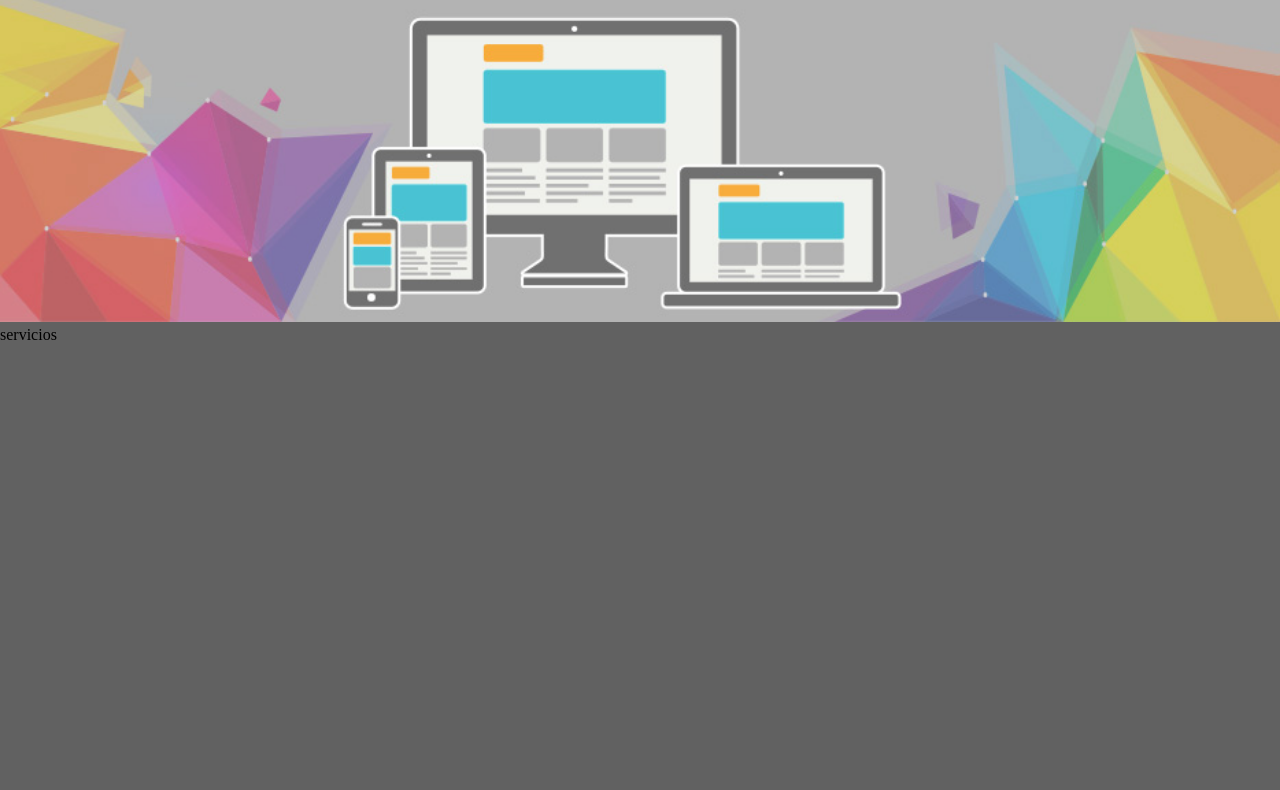
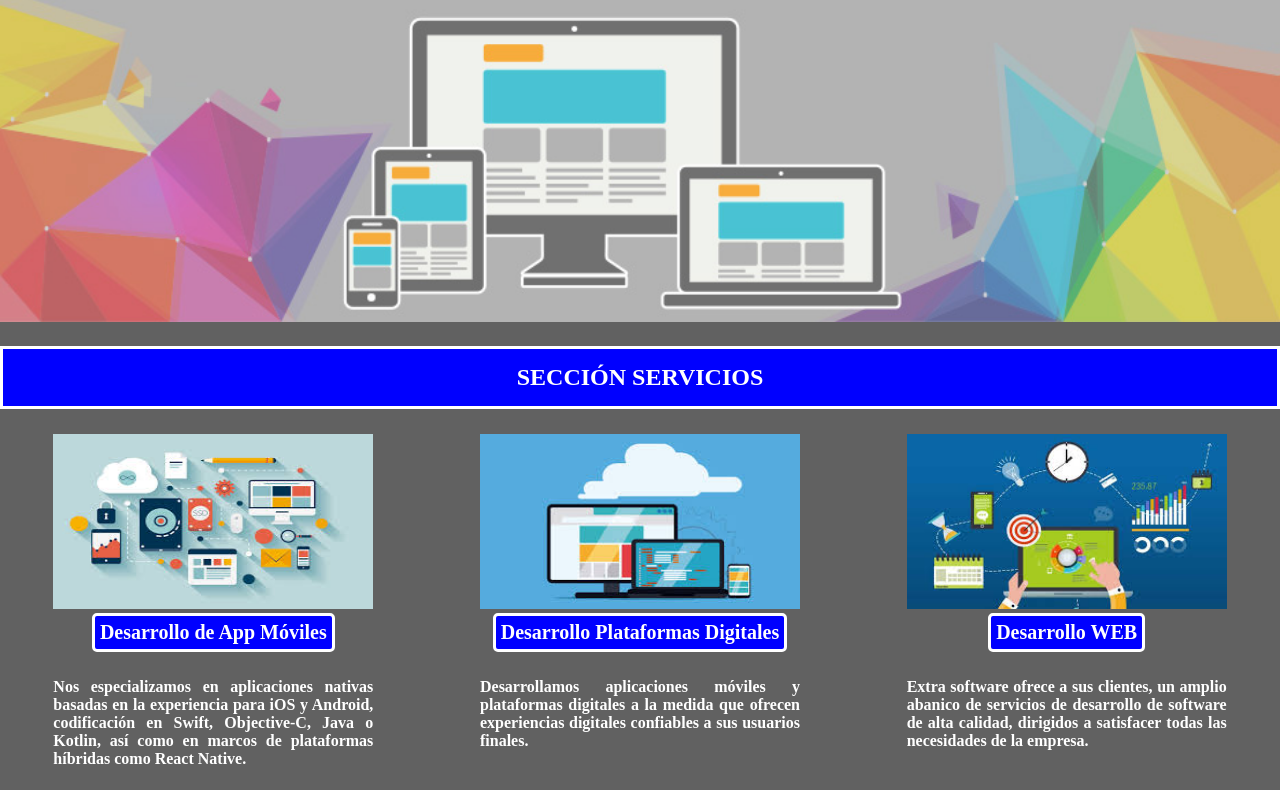
Before and after one commit to MisionTic2022-Grupo71/semana-1-71, a website: page src/index.html in a window 1280 px wide. Shown: the part 67-857 px from the top of the page. Before the commit the page ends 800 px from the top, so only its background shows below. Drawn offline with Linux system fonts and the light colour scheme.

Commit message:
Servicios Terminados

```diff
--- a/src/index.html
+++ b/src/index.html
@@ -17,12 +17,56 @@
                     <li class="menu__item"><a class="menu__link" href="#news">NOTICIAS</a></li>
                     <li class="menu__item"><a class="menu__link" href="#team">EQUIPO</a></li>
                 </ul>
-            </nav>
         </div>
         <img src="banner.jpg" alt="imagen principal" class="imagen-cabecera"/>
     </header>
     <main>
-        <div>servicios</div> <!--Seccion de servicios-->
+        <div> <!--Seccion de servicios-->
+        <div id="services">
+            <h2>
+                SECCIÓN SERVICIOS
+            </h2>
+            <div class="servicios-container">
+                <div class= "servicios-total">
+                    <img src="servicios1.jpg"width="320" height="175" alt="servicio 1" class="imagen-servicio">
+                    <a href="https://www.consware.com.co/desarrollo-de-software/?utm_source=google&utm_medium=cpc&utm_campaign=consware_leadgeneration_busqueda_skags&utm_term=empresas_de_desarrollo_de_software&utm_content=anuncio_busqueda&utm_term=empresas%20de%20desarrollo%20de%20software&utm_campaign=Consware_leadgeneration_busqueda_skags_CO&utm_source=adwords&utm_medium=ppc&hsa_acc=6652011515&hsa_cam=11672460133&hsa_grp=112417755006&hsa_ad=481332894693&hsa_src=g&hsa_tgt=kwd-298110695515&hsa_kw=empresas%20de%20desarrollo%20de%20software&hsa_mt=b&hsa_net=adwords&hsa_ver=3&gclid=Cj0KCQiAh4j-BRCsARIsAGeV12C01fYP4hHbyfFre7WE3J3yIOpS5uQuwK08mfSmSXDnc4W2ZBFjzh0aArh4EALw_wcB" class = "parrafo-servicio">
+                        Desarrollo de App Móviles
+                    </a>
+
+                </div>
+                <div class= "servicios-total">
+                    <img src="servicio2.jpg"width="320" height="175" alt="servicio 2" class="imagen-servicio">
+                    <a href="https://www.appswigi.com.co/?utm_source=google-sem&utm_medium=paid&utm_campaign=soluciones&utm_term=category&utm_content=empresas-de-desarrollo" class = "parrafo-servicio">
+                        Desarrollo Plataformas Digitales
+                    </a>
+                </div>
+                <div class= "servicios-total">
+                    <img src="servicio3.jpg"width="320" height="175" alt="servicio 3" class="imagen-servicio">
+                    <a href="http://www.extrasoft.es/servicios-de-desarrollo-de-software/" class = "parrafo-servicio">
+                        Desarrollo WEB
+                    </a>
+                </div>
+            </div>
+            <div class="servicios-container">
+                <div class="servicios-parrafo">
+                    <h4>
+                        Nos especializamos en aplicaciones nativas basadas en la experiencia para iOS y Android, codificación en Swift, Objective-C, Java o Kotlin, así como en marcos de plataformas híbridas como React Native.
+                    </h4>
+
+                </div>
+                <div class="servicios-parrafo">
+                    <h4>
+                        Desarrollamos aplicaciones móviles y plataformas digitales a la medida que ofrecen experiencias digitales confiables a sus usuarios finales.
+                    </h4>
+
+                </div>
+                <div class="servicios-parrafo">
+                    <h4>
+                        Extra software ofrece a sus clientes, un amplio abanico de servicios de desarrollo de software de alta calidad, dirigidos a satisfacer todas las necesidades de la empresa.
+                    </h4>
+
+                </div>
+            </div>
         <div></div> <!--Seccion de noticias-->
         <div></div> <!--Seccion de equipo-->
     </main>
--- a/src/style.css
+++ b/src/style.css
@@ -41,3 +41,50 @@ nav{
 .imagen-cabecera{
     width: 100%;
 }
+
+/*sección servicios*/
+#services h2{
+    border: solid;
+    text-align: center;
+    color: white;
+    background-color: blue;
+    padding: 15px;
+
+}
+
+.servicios-container{
+    display: flex;
+    width: 100%;
+}
+.servicios-total{
+    width: 25%;
+    display: block;
+    margin:auto;
+    padding: 5px;
+
+
+
+}
+.parrafo-servicio{
+    display: block;
+    width: fit-content;
+    border: solid;
+    background-color: blue;
+    color: white;
+    padding: 5px;
+    font-size: 20px;
+    border-radius: 5px;
+    text-decoration: none;
+    font-weight: bolder;
+    margin-left: auto;
+    margin-right: auto;
+}
+.servicios-parrafo{
+    width: 25%;
+    margin-left: auto;
+    margin-right: auto;
+    text-align: justify;
+    color: white;
+
+
+}
```
Also changed, not shown: src/servicio2.jpg (added), src/servicio3.jpg (added), src/servicios1.jpg (added).
